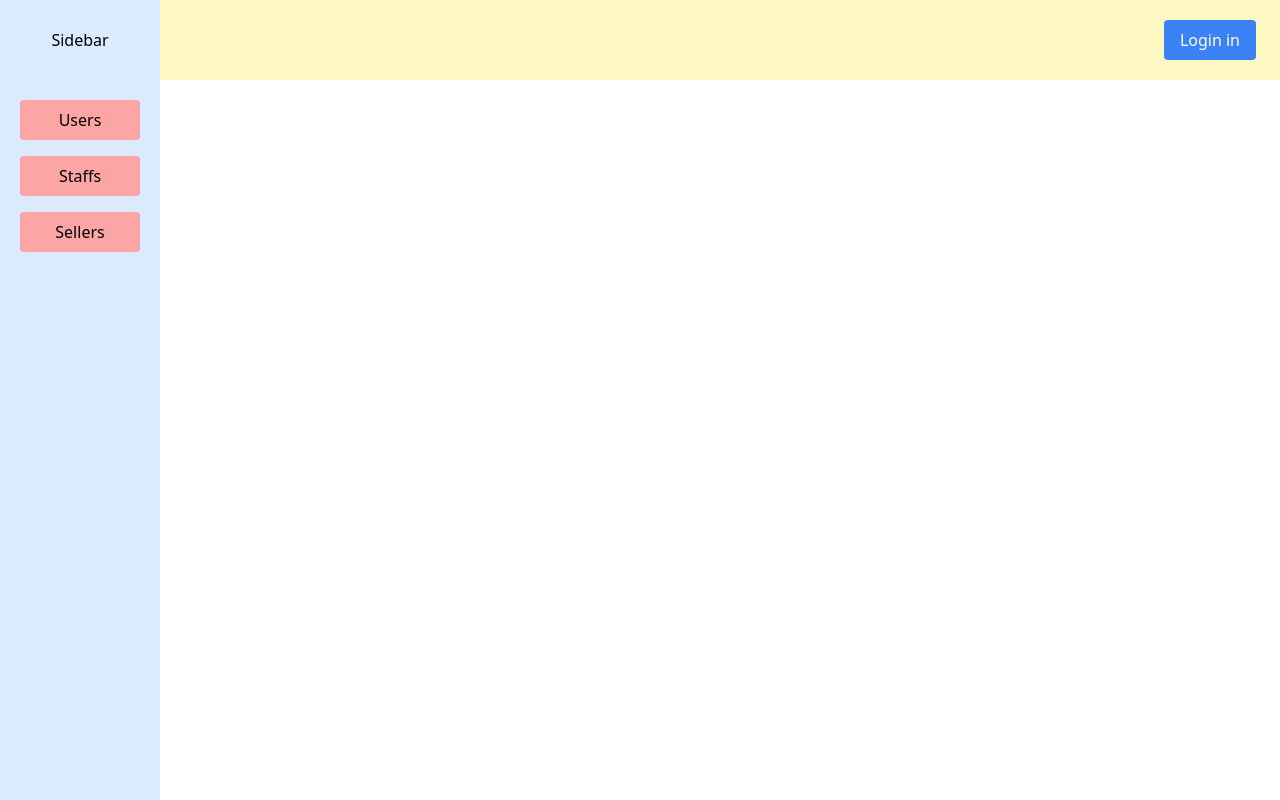
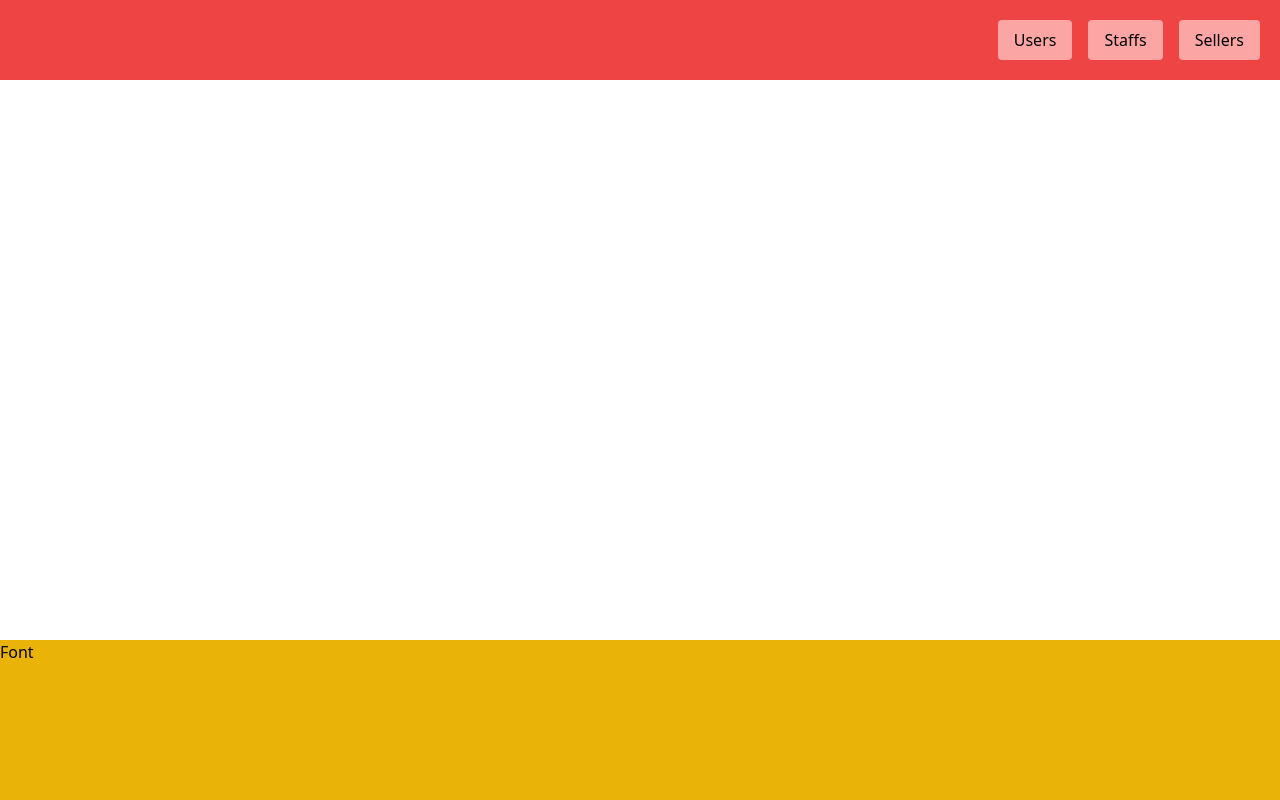
Before and after one commit to gokulappavu/Study-Material, a React (Create React App) app in the folder React/: page / in a window 1280 px wide. Built offline with nearby package versions, Linux system fonts and the light colour scheme.

Commit message:
Website layout added

```diff
--- a/React/src/App.js
+++ b/React/src/App.js
@@ -3,7 +3,7 @@ import "./App.css";
 import StateComp from "./components/Header/ClassStateComp";
 import FunctionStateCom from "./components/Header/FunctionStateCom";
 import ParentComp from "./components/Header/Props/ParentComp";
-import { Route, Routes } from "react-router-dom";
+import { Route, Routes, useLocation } from "react-router-dom";
 import Homepage from "./components/Header/Homepage/Homepage";
 // import Home from "./components/Header/Homepage/Home";
 import Login from "./components/Header/Homepage/Login";
@@ -26,10 +26,12 @@ import {
 
 const Users = () => {
   const { isLoggedIn, setIsLoggedIn } = useContext(GlobalContextFucntion);
+  const { state } = useLocation();
+
   return (
-    <div className="flex flex-col gap-4 justify-center items-center">
+    <div className="w-full flex flex-col gap-4 justify-center items-center">
       <h1>{isLoggedIn ? "User is logged in" : "User is Logged out"}</h1>
-
+      <p>{state}</p>
       <h1
         className="px-4 py-2 rounded text-white bg-blue-500 cursor-pointer"
         onClick={() => setIsLoggedIn(true)}
@@ -80,13 +82,17 @@ function App() {
             <Route
               path="staffs"
               element={
-                <div className="flex justify-center items-center">Staffs</div>
+                <div className=" h-[800px] flex justify-center items-center">
+                  Staffs
+                </div>
               }
             />
             <Route
               path="sellers"
               element={
-                <div className="flex justify-center items-center">Seller</div>
+                <div className="h-[1200px] flex justify-center items-center">
+                  Seller
+                </div>
               }
             />
           </Route>
--- a/React/src/components/Header/FunctionStateCom.jsx
+++ b/React/src/components/Header/FunctionStateCom.jsx
@@ -19,6 +19,7 @@ const FunctionStateCom = () => {
   useEffect(() => {
     return () => {
       console.log("component will unmount");
+
     };
   }, []);
 
--- a/React/src/components/Header/MainComponents/Home.jsx
+++ b/React/src/components/Header/MainComponents/Home.jsx
@@ -1,18 +1,61 @@
 import React from "react";
 import Navbar from "./Navbar";
 import Sidebar from "./Sidebar";
-import { Outlet } from "react-router-dom";
+import { Link, Outlet, useLocation } from "react-router-dom";
 
-const Home = () => {
+const Nav = () => {
+  const location = useLocation();
+  const data = [
+    { title: "Users", path: "/users" },
+    { title: "Staffs", path: "/staffs" },
+    { title: "Sellers", path: "/sellers" },
+  ];
+
   return (
-    <div>
-      <Navbar />
-      <Sidebar />
-      <div className="fixed top-20 left-40 w-[calc(100vw-160px)] h-auto">
-        <Outlet />
+    <div className=" w-full h-20 bg-red-500 flex gap-10 justify-end items-center px-5">
+      <div className="flex gap-4 items-center justify-center">
+        {data?.map((val, id) => (
+          <Link
+            to={val.path}
+            key={id}
+            className={`w-full px-4 py-2 text-center rounded ${
+              location.pathname == val.path ? "bg-green-300" : "bg-red-300"
+            } `}
+          >
+            <h1>{val.title}</h1>
+          </Link>
+        ))}
       </div>
     </div>
   );
 };
 
+const Foot = () => {
+  return <div className=" w-full h-40 bg-yellow-500 flex">Font</div>;
+};
+
+// const Home = () => {
+//   return (
+//     <div>
+//       <Navbar />
+//       <Sidebar />
+//       <div className="fixed top-20 left-40 w-[calc(100vw-160px)] h-auto">
+//         <Outlet />
+//       </div>
+//     </div>
+//   );
+// };
+
+const Home = () => {
+  return (
+    <div className="w-full min-h-[100vh] flex flex-col">
+      <Nav />
+      <div className="w-full flex-1">
+        <Outlet />
+      </div>
+      <Foot />
+    </div>
+  );
+};
+
 export default Home;
--- a/React/src/components/Header/MainComponents/Sidebar.jsx
+++ b/React/src/components/Header/MainComponents/Sidebar.jsx
@@ -1,19 +1,29 @@
 import React from "react";
-import { Link } from "react-router-dom";
+import { Link, useLocation } from "react-router-dom";
 
 const Sidebar = () => {
+  const location = useLocation();
   const data = [
     { title: "Users", path: "/users" },
     { title: "Staffs", path: "/staffs" },
     { title: "Sellers", path: "/sellers" },
   ];
 
+  const stateData = "State data from Link";
+
   return (
     <div className="fixed w-40 top-0 bg-blue-100 h-screen">
       <div className="w-full h-20 grid place-content-center">Sidebar</div>
       <div className="w-full p-5 flex flex-col gap-4 items-center justify-center">
         {data?.map((val, id) => (
-          <Link to={val.path} key={id} className="w-full py-2 text-center rounded bg-red-300">
+          <Link
+            to={val.path}
+            key={id}
+            state={stateData}
+            className={`w-full py-2 text-center rounded ${
+              location.pathname == val.path ? "bg-green-300" : "bg-red-300"
+            } `}
+          >
             <h1>{val.title}</h1>
           </Link>
         ))}
```
